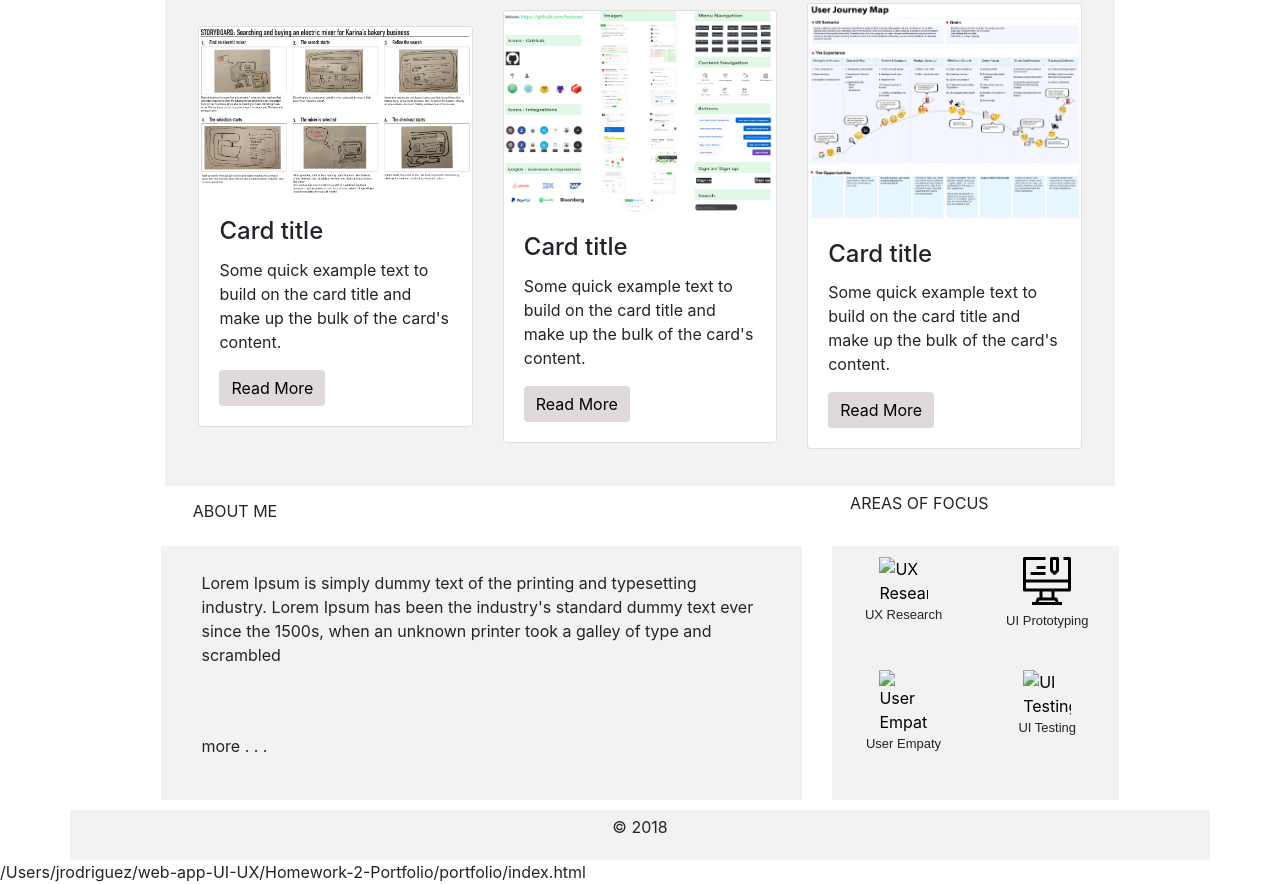
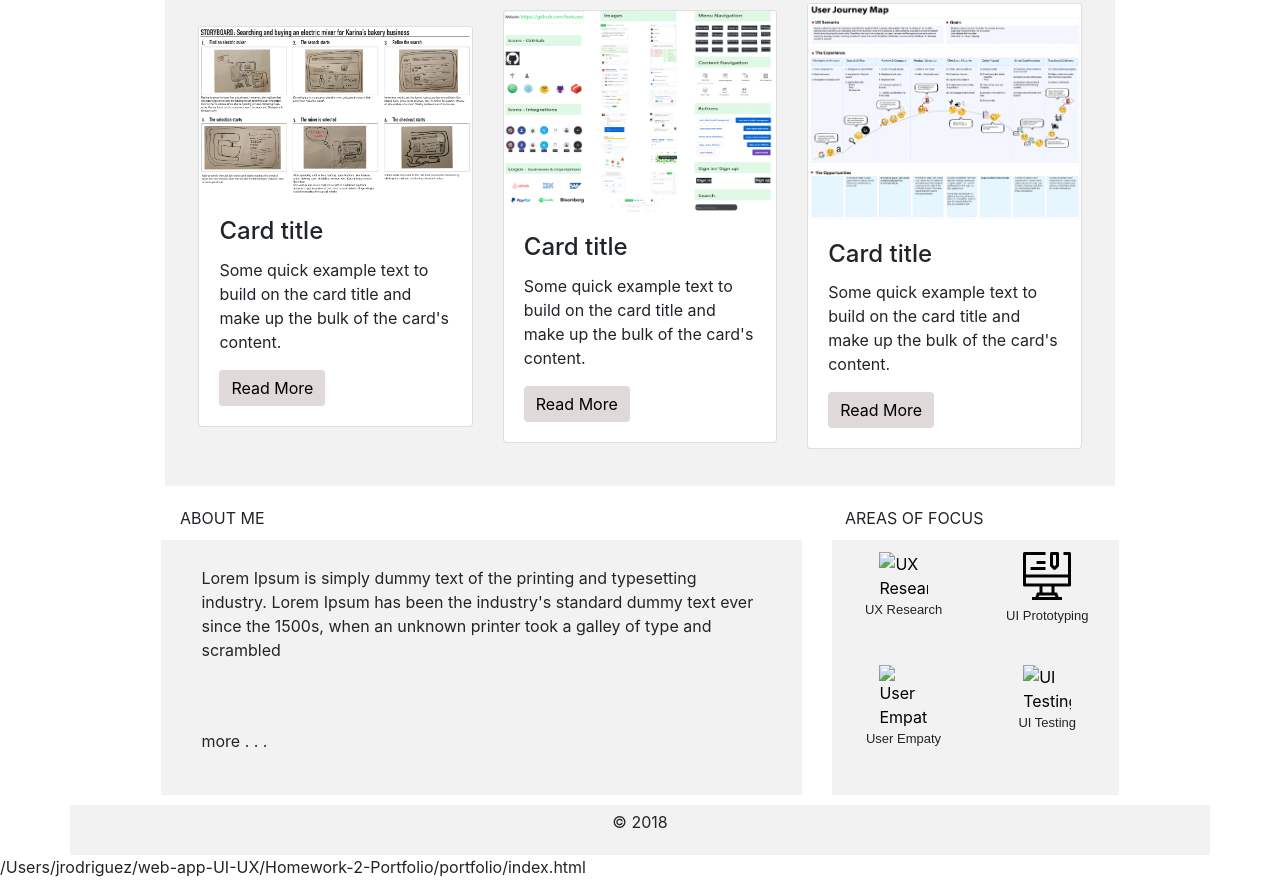
Before and after one commit to jazminrv/portfolio, a plain HTML site: page index.html in a window 1280 px wide. Shown: the part 932-1816 px from the top of the page. Drawn offline with nearby package versions, Linux system fonts and the light colour scheme.

Commit message:
Changing padding by margin

```diff
--- a/css/style.css
+++ b/css/style.css
@@ -88,9 +88,6 @@
   height: 200px;
 }
 
-/* .card-x{
-  width: 100%;
-} */
 
 .btn-primary {
   background-color: #dfd9d9;
@@ -113,7 +110,8 @@
 }
 
 .about-me p {
-  padding: 2%;
+  /* padding: 2%; */
+  margin-top: 20px;
   font-size: 16px;
   font-family: -apple-system, BlinkMacSystemFont, 'Segoe UI', Roboto, Oxygen, Ubuntu, Cantarell, 'Open Sans', 'Helvetica Neue', sans-serif;
   margin-bottom: 0px;
```
